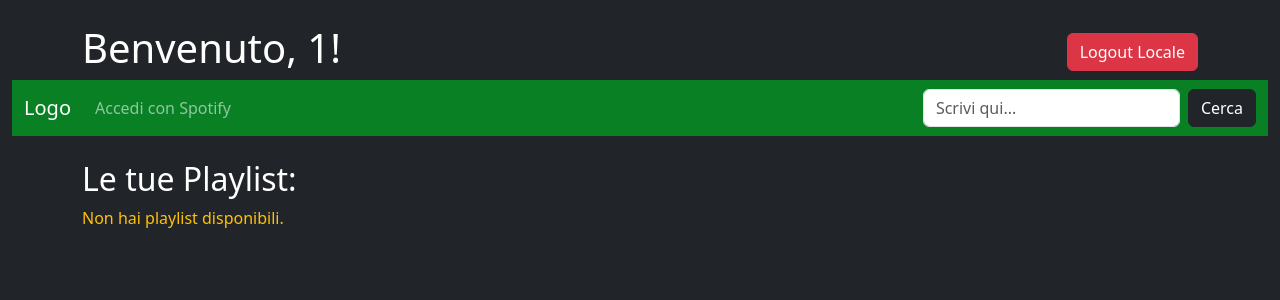
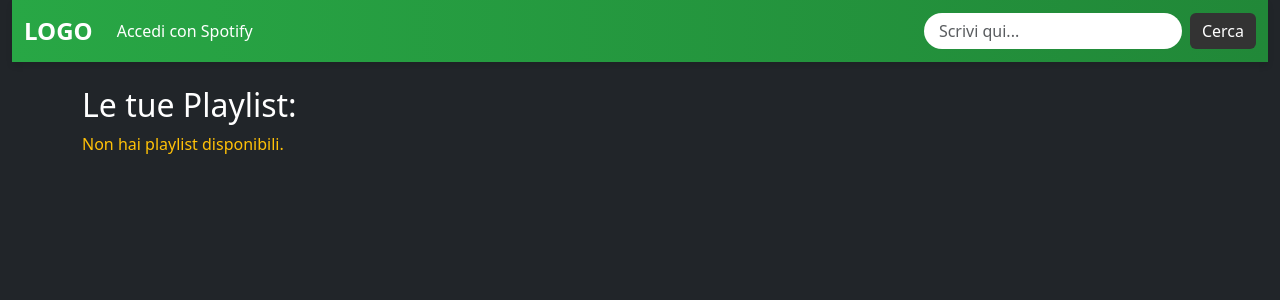
Before and after one commit to RaffoMagno/Progettone_Spotify_API, a Flask app: page /home in a window 1280 px wide. Shown: the top 300 px of the page. Run offline with Flask 3, Linux system fonts and the light colour scheme; a user stored in the database is signed in; data comes from the database, SQL or seed files in the repository; some libraries are stand-ins or nearby versions.

Commit message:
navbar messina

```diff
--- a/templates/home.html
+++ b/templates/home.html
@@ -7,6 +7,49 @@
     <link rel="stylesheet" href="https://cdn.jsdelivr.net/npm/bootstrap@5.3.0/dist/css/bootstrap.min.css">
     <script src="https://cdn.jsdelivr.net/npm/bootstrap@5.3.0/dist/js/bootstrap.bundle.min.js"></script>
     <link href="{{ url_for('static', filename='css/style.css') }}" rel="stylesheet">
+    <style>
+        .navbar-custom {
+            background: linear-gradient(to right, #28a745, #218838); /* Gradiente verde */
+            box-shadow: 0 4px 6px rgba(0, 0, 0, 0.1);
+        }
+        .navbar-custom .navbar-brand {
+            font-weight: bold;
+            color: white;
+            font-size: 1.5rem;
+            text-transform: uppercase;
+        }
+        .navbar-custom .navbar-nav .nav-link {
+            color: white;
+            font-size: 1rem;
+            margin-right: 15px;
+            transition: color 0.3s ease;
+        }
+        .navbar-custom .navbar-nav .nav-link:hover {
+            color: #17a2b8; /* Verde chiaro per l'hover */
+        }
+        .navbar-custom .navbar-toggler-icon {
+            background-color: white;
+        }
+        .navbar-custom .form-control {
+            border-radius: 25px;
+            border: none;
+            padding-left: 15px;
+        }
+        .navbar-custom .btn-dark {
+            background-color: #333;
+            border: none;
+        }
+        .navbar-custom .btn-dark:hover {
+            background-color: #444;
+        }
+        .navbar-custom .btn-success {
+            background-color: #28a745; /* Verde */
+            border: none;
+        }
+        .navbar-custom .btn-success:hover {
+            background-color: #218838; /* Verde scuro */
+        }
+    </style>
 </head>
 <body class="bg-dark text-white">
 
@@ -26,26 +69,8 @@
         {% endif %}
     {% endwith %}
 
-    <div class="container mt-4">
-        <div class="d-flex justify-content-between align-items-center">
-            {% if session.get('spotify_username') %}
-                <h1>Benvenuto, {{ session['spotify_username'] }}!</h1>
-                <a href="{{ url_for('auth.logout_spotify') }}" class="btn btn-danger">Logout Spotify</a>
-            {% elif current_user.is_authenticated %}
-                <h1>Benvenuto, {{ current_user.nickname }}!</h1>
-                <a href="{{ url_for('auth.logout_local') }}" class="btn btn-danger">Logout Locale</a>
-            {% endif %}
-        </div>
-
-        {% if user_info and user_info['images'] %}
-            <div class="text-center my-3">
-                <img src="{{ user_info['images'][0]['url'] }}" class="rounded-circle" width="200" alt="Immagine profilo">
-            </div>
-        {% endif %}
-    </div>
-
     <div class="container-fluid">
-        <nav class="navbar navbar-expand-sm navbar-dark bg-custom">
+        <nav class="navbar navbar-expand-sm navbar-custom">
             <div class="container-fluid">
                 <a class="navbar-brand" href="javascript:void(0)">Logo</a>
                 <button class="navbar-toggler" type="button" data-bs-toggle="collapse" data-bs-target="#mynavbar">
@@ -54,9 +79,8 @@
                 <div class="collapse navbar-collapse" id="mynavbar">
                     <ul class="navbar-nav me-auto">
                         <li class="nav-item"><a class="nav-link" href="/login">Accedi con Spotify</a></li>
-
                     </ul>
-                    <form class="d-flex" action="{{ url_for('search.search') }}" method="get">
+                    <form class="d-flex ms-auto" action="{{ url_for('search.search') }}" method="get">
                         <input class="form-control me-2" name="query" type="text" placeholder="Scrivi qui...">
                         <button class="btn btn-dark" type="submit">Cerca</button>
                     </form>
```
